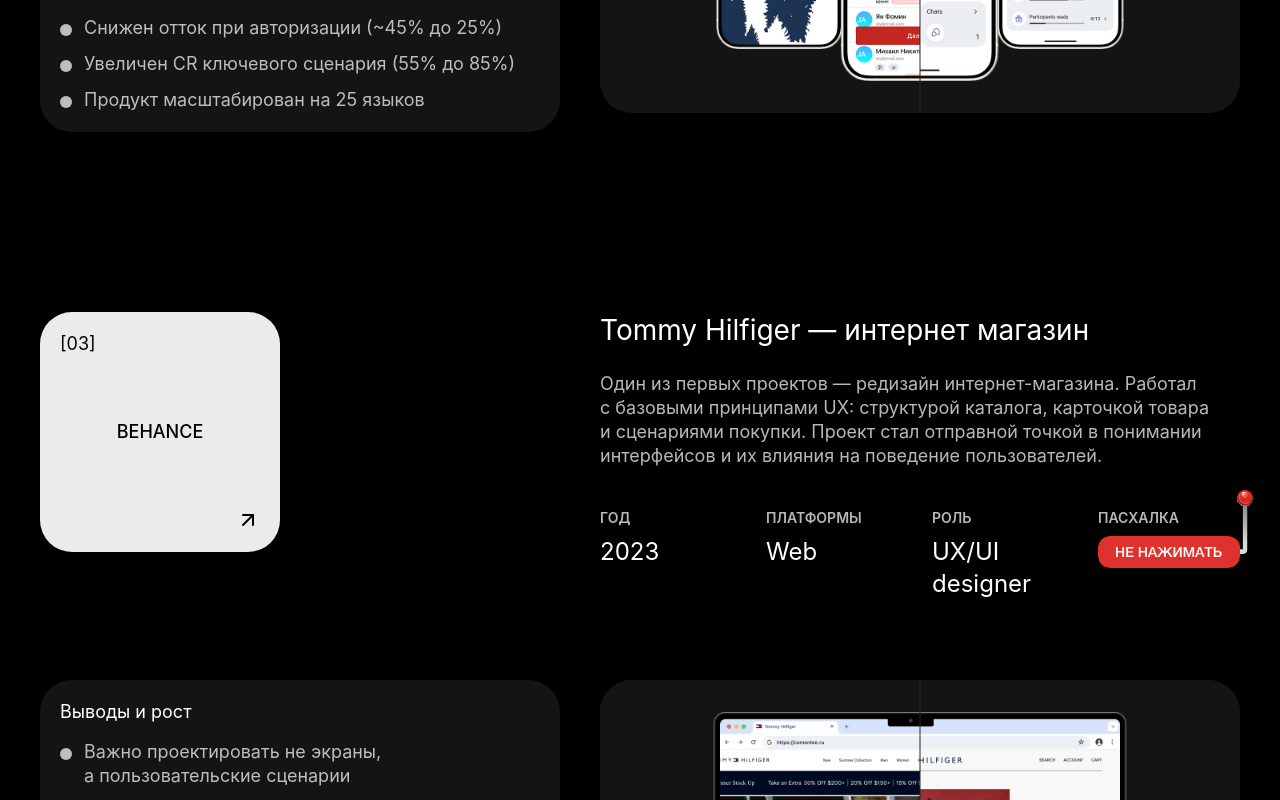
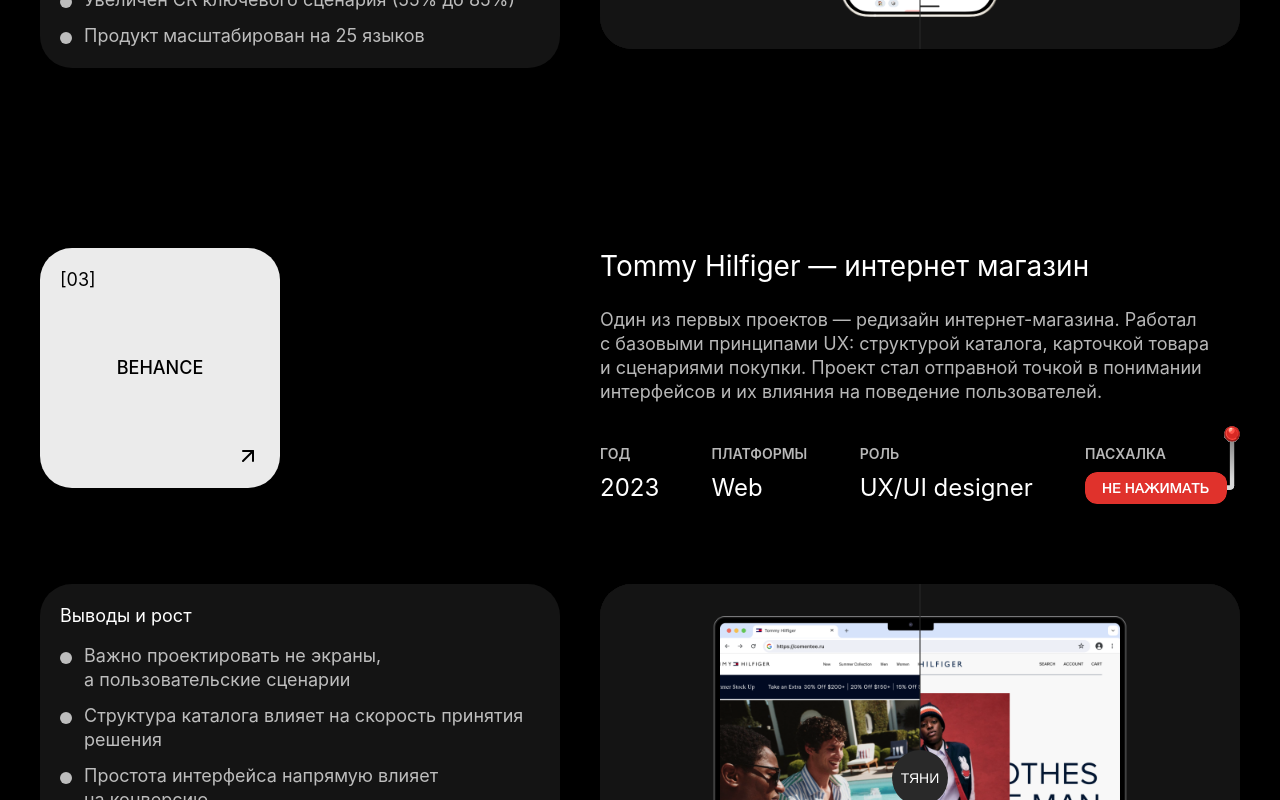
Before and after one commit to Artiom241/portfolio, a React (Vite) app: page / in a window 1280 px wide. Shown: the part 4288-5088 px from the top of the page. Built offline with nearby package versions, Linux system fonts and the light colour scheme.

Commit message:
Match case metadata autolayout

```diff
--- a/src/styles.css
+++ b/src/styles.css
@@ -706,9 +706,9 @@
 }
 
 .case-card__meta {
-  display: grid;
-  grid-template-columns: repeat(4, minmax(0, 1fr));
+  display: flex;
   align-items: flex-start;
+  justify-content: space-between;
   gap: 24px;
 }
 
@@ -716,8 +716,13 @@
   display: contents;
 }
 
+.case-card__meta .metric {
+  flex: 0 0 auto;
+  white-space: nowrap;
+}
+
 .metric--danger {
-  min-width: 0;
+  width: 155px;
 }
 
 .slot-machine-button {
```
